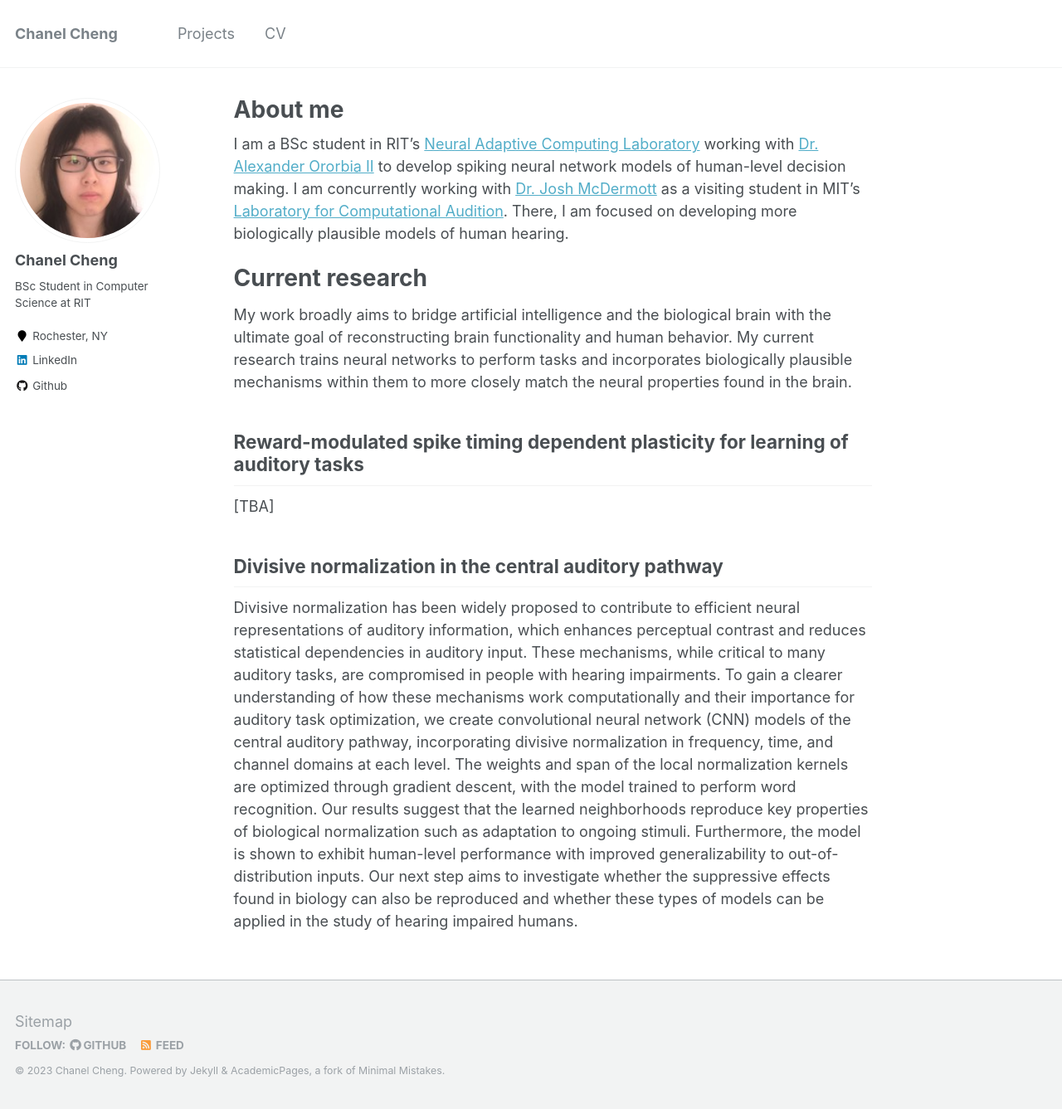
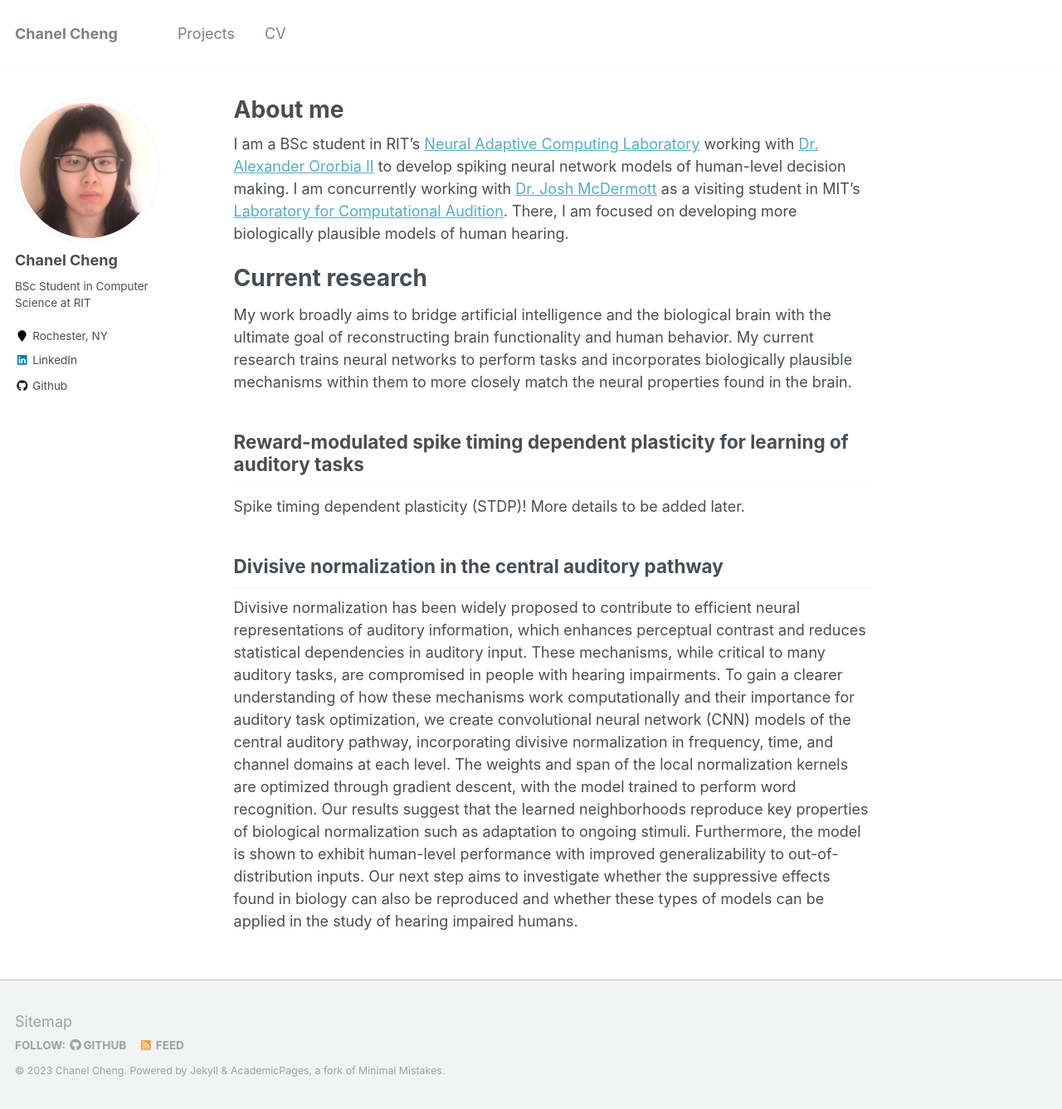
Before and after one commit to chanelfcheng/chanelfcheng.github.io, a Jekyll site: the page built from _pages/about.md, in a window 1280 px wide and 1337 px high. Shown: the whole window at 83% size. Built offline with Jekyll 4.4.1, drawn with Linux system fonts in a browser that asks for light colours.

Commit message:
Updated R-STDP project details

```diff
--- a/_pages/about.md
+++ b/_pages/about.md
@@ -16,7 +16,7 @@ My work broadly aims to bridge artificial intelligence and the biological brain
 
 Reward-modulated spike timing dependent plasticity for learning of auditory tasks
 ------
-[TBA]
+Spike timing dependent plasticity (STDP)! More details to be added later.
 
 Divisive normalization in the central auditory pathway
 ------
```
Also changed, not shown: _pages/projects.md (+1 -1 lines), 1 other file.
